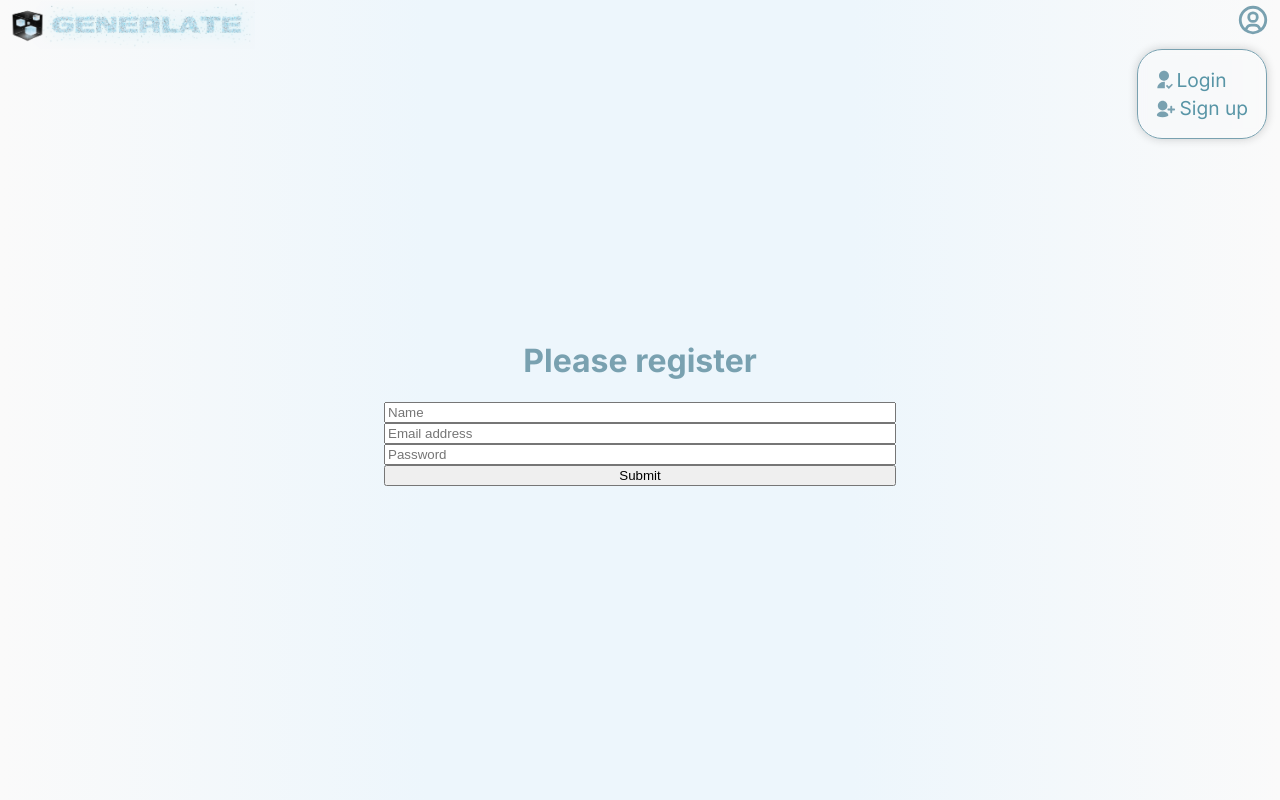
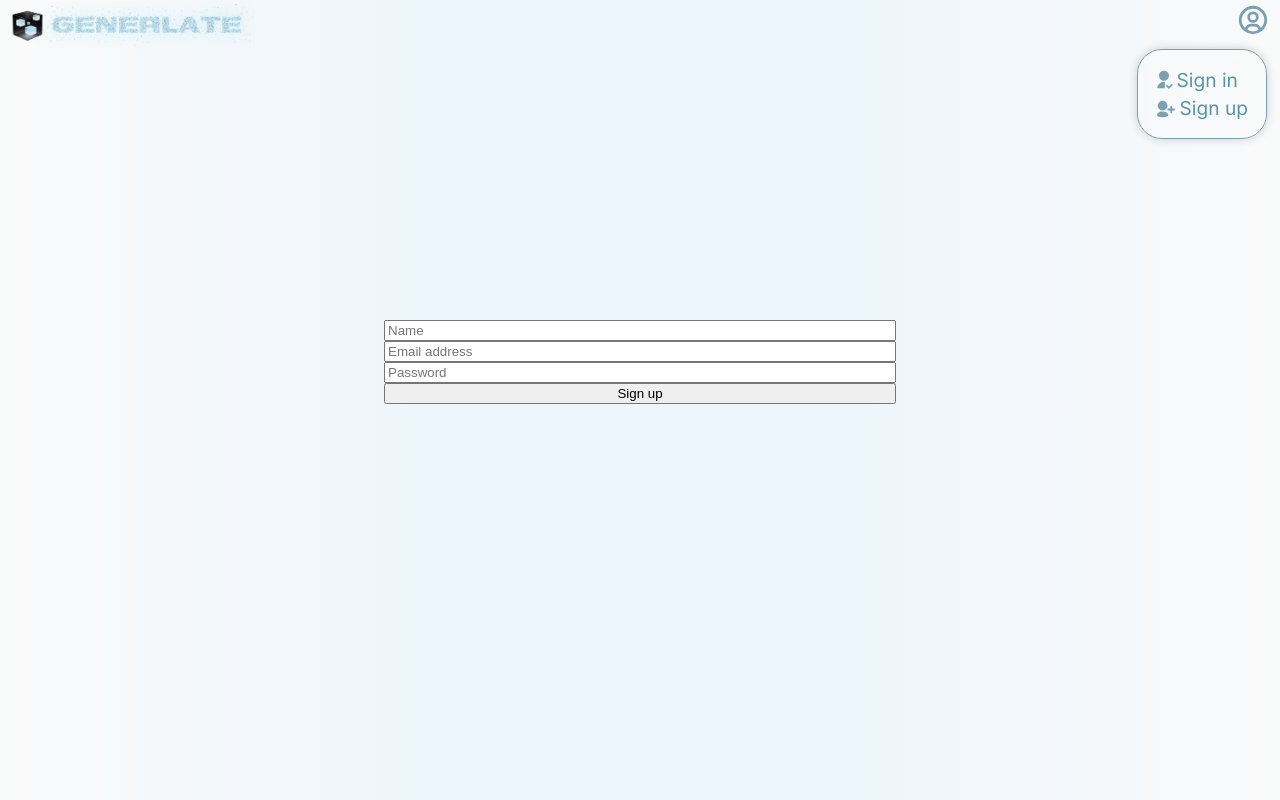
Before and after one commit to Generlate/generlate-website-ts, a React (Create React App) app: page /components/Register in a window 1280 px wide. Both pictures are taken after a click on the button 1253 px from the left and 24 px from the top of the page. Built offline with nearby package versions, Linux system fonts and the light colour scheme; no server answers.

Commit message:
update details

```diff
--- a/src/App.tsx
+++ b/src/App.tsx
@@ -199,9 +199,8 @@ function App() {
 
 export default App;
 
-//TODO: clean up code
+//TODO: clean up code (color theme and profile picture)
 //TODO: delete extra profile pictures from directory and check how image on site behaves when there is no image in the directory
-//TODO: add color_theme field, serializer?, view, url, and link it to react
 //TODO: connect login/logout/register to their appropriate places. (move to the header)
 //TODO: add Next.js
 //TODO: add styleX
--- a/src/components/Login.tsx
+++ b/src/components/Login.tsx
@@ -36,7 +36,6 @@ const Login = (props: { setName: (name: string) => void }) => {
 
     return (
         <form onSubmit={submit} className="login">
-            <h1>Please sign in</h1>
             <input type="email" placeholder="Email address" required
                 onChange={e => setEmail(e.target.value)}
             />
--- a/src/components/Register.tsx
+++ b/src/components/Register.tsx
@@ -31,14 +31,13 @@ const Register = () => {
 
     return (
         <form onSubmit={submit} className='register'>
-            <h1>Please register</h1>
             <input placeholder="Name" required onChange={e => setName(e.target.value)}/>
 
             <input type="email" placeholder="Email address" required onChange={e => setEmail(e.target.value)}/>
 
             <input type="password" placeholder="Password" required onChange={e => setPassword(e.target.value)}/>
 
-            <button type="submit">Submit</button>
+            <button type="submit">Sign up</button>
         </form>
     );
 };
--- a/src/components/header.tsx
+++ b/src/components/header.tsx
@@ -127,7 +127,7 @@ const Header = (props: { useTheme: (arg: string) => void, theme:string , name: s
         <ul>
           <li>
             < RiUserFollowFill size={20}/>
-            <Link to="/components/login">Login</Link>
+            <Link to="/components/login">Sign in</Link>
           </li>
           <li>
             < TiUserAdd size={23}/>
```
